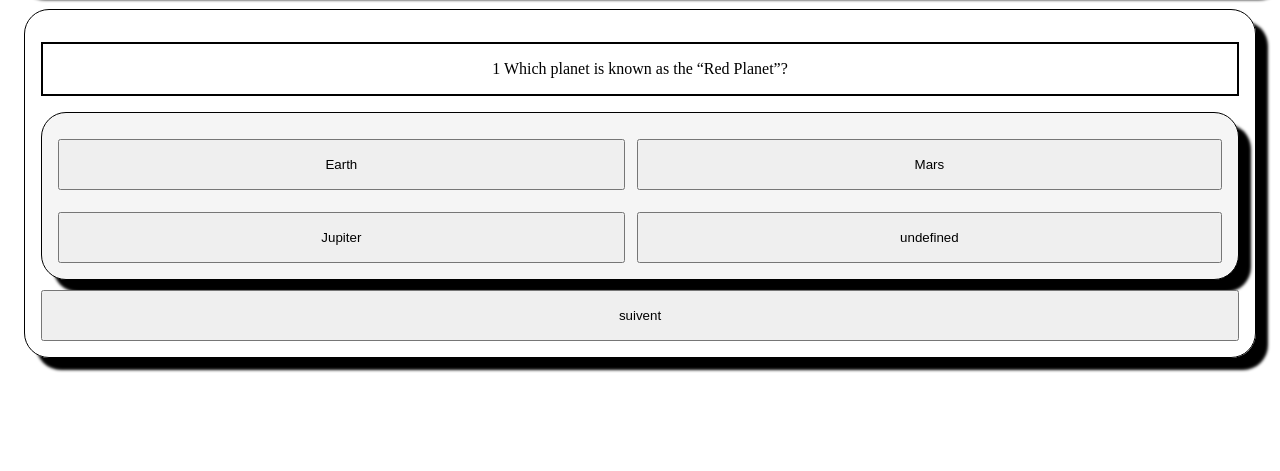
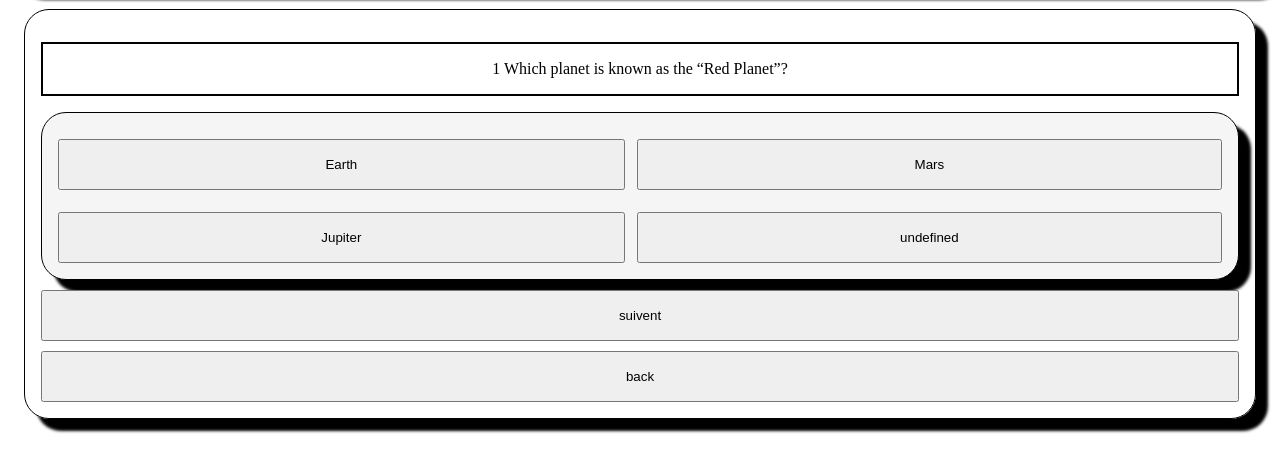
Before and after one commit to Deku-GH/Utilisant-JavaScript, a plain HTML site: page index.html in a window 1280 px wide. Both pictures are taken after a click on the button "suivent". Shown: the part 125-596 px from the top of the page. Drawn offline with Linux system fonts and the light colour scheme.

Commit message:
fix one problmre

```diff
--- a/index.html
+++ b/index.html
@@ -27,7 +27,7 @@
                 <button class="btn-chois" id="4" value="D"></button>
             </div>
 
-            <button id="ans-1">suivent</button>
+            <button id="ans-1">suivent</button><button id="back-btn">back</button>
 
         </div>
     </section>
--- a/index.js
+++ b/index.js
@@ -2,31 +2,57 @@
 
 
 
-const quistion = ["1 Which planet is known as the “Red Planet”?", "2. What has a face and two hands, but no arms or legs?", "3. What has a face and two hands, but no arms or legs?", "4. What has a face and two hands, but no arms or legs?", "5. What has a face and two hands, but no arms or legs?"];
-const ans = [['Earth', 'Mars', 'Jupiter'], ['clock', 'car', 'plane', 'log']]
-const currectanwers =['Mars', 'clock'];
+const quistion = [
+  "1 Which planet is known as the “Red Planet”?",
+  "2. What has a face and two hands, but no arms or legs?",
+  "3. What gas do plants absorb from the atmosphere?",
+  "4.Who wrote Romeo and Juliet??",
+  "5. How many continents are there in the world?"
+];
+
+
+const ans = [
+  ['Earth', 'Mars', 'Jupiter'],
+  ['clock', 'car', 'plane', 'log'],
+  [' Oxygen', '  Nitrogen', 'Carbon dioxide', 'Hydrogeng'],
+  ['Charles Dickens', 'William Shakespeare ', 'Mark Twain', 'Mark Twain'],
+  ['5', '6', '7', '8']
+];
+
+
+const currectanwers = ['Mars', 'clock', 'Carbon dioxide', 'William Shakespeare ','7'];
 let n = 0;
 let score = 0;
 
 
 
-console.log(n)
 
-
-document.getElementById("ans-1").addEventListener("click", sendans);
+let button = document.querySelectorAll(".btn-chois");
 const cont = document.getElementById("chois");
 const cont2 = document.getElementById("Quiz-quition");
- cont.style.display="none";
- cont2.style.display="none";
+const back_btn = document.getElementById("back-btn");
+document.getElementById("ans-1").addEventListener("click", sendans);
+document.getElementById("back-btn").addEventListener("click", back);
 
 
 
-function sendans() {
-   cont.style.display="grid";
- cont2.style.display="grid"
-  if(n==2)
-      {
-        alert(score);
+
+
+cont.style.display = "none";
+cont2.style.display = "none";
+
+
+back_btn.style.display = "none"
+
+function back() {
+  n--;
+
+
+  if (n == -1) {
+    cont.style.display = "none";
+    cont2.style.display = "none";
+    back_btn.style.display = "none"
+
   }
   document.getElementById('Quiz-quition').innerHTML = quistion[n];
 
@@ -34,27 +60,64 @@ function sendans() {
   document.getElementById('2').innerHTML = ans[n][1];
   document.getElementById('3').innerHTML = ans[n][2];
   document.getElementById('4').innerHTML = ans[n][3];
+
+
+}
+function sendans() {
+
+
+    cont.style.display = "grid";
+    cont2.style.display = "grid"
+    back_btn.style.display = "grid"
+
+
+  if (n == 5) {
+    cont.style.display = "none";
+    // cont2.style.display = "none";
+    back_btn.style.display = "none"
+    document.getElementById('Quiz-quition').innerHTML = "you finished the quize you score :" +score;
+    document.getElementById("ans-1").innerHTML = "finish"
+
+
+
+
+  }
+  else{
+    document.getElementById('Quiz-quition').innerHTML = quistion[n];
+  document.getElementById('1').innerHTML = ans[n][0];
+  document.getElementById('2').innerHTML = ans[n][1];
+  document.getElementById('3').innerHTML = ans[n][2];
+  document.getElementById('4').innerHTML = ans[n][3];
+
+  }
+
   n++;
 
 }
 
 let nam;
-let button = document.querySelectorAll(".btn-chois");
 
-for(let i = 0;i <button.length;i++)
-{
-  button[i].addEventListener('click',function(){
+
+for (let i = 0; i < button.length; i++) {
+  button[i].addEventListener('click', function () {
+
+
     nam = this.innerText;
 
-      if (nam == currectanwers[n-1] ) {
+    if ( currectanwers.includes(nam)) {
       console.log("true");
-        score+=10;
+      //  button[i].style.background = "green";
+
+      score += 10;
     }
 
-      else{
+    else {
       console.log("false");
+          //  button[i].style.background = "red";
 
     }
+    // button.style.background = "none";
+
 
     // alert(button.innerText + " clicked")
   })
```
Lines whose indentation alone changed are shown as unchanged.
